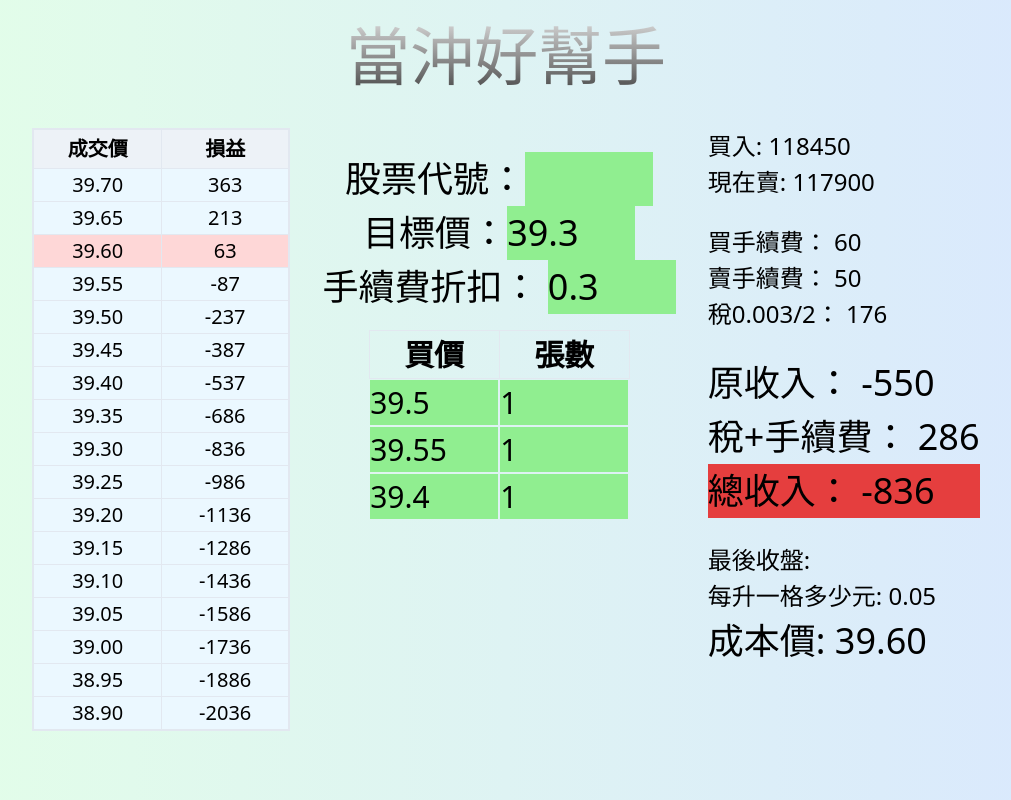
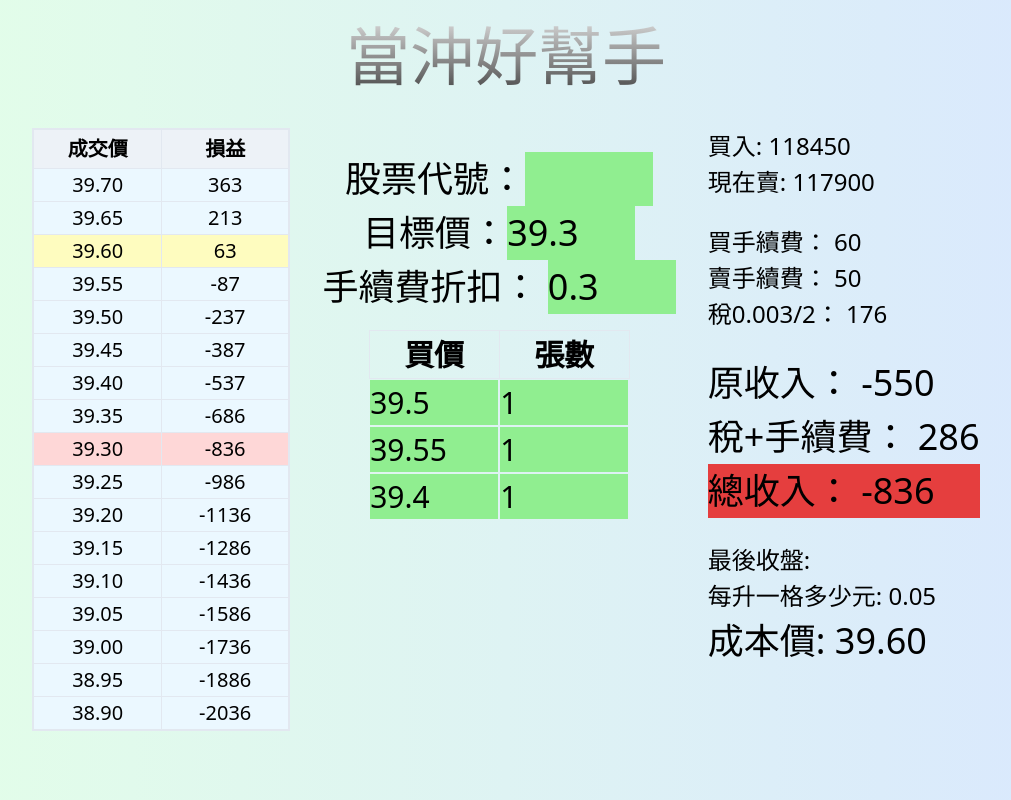
Before and after one commit to mlclmtan/vue-taiwan-day-trade-tool, a Vue app: page / in a window 1280 px wide. Shown: the top 800 px of the page, without its empty margins (134-1145 px from the left). Built offline with nearby package versions, Linux system fonts and the light colour scheme.

Commit message:
add colour average and target price in range

```diff
--- a/src/App.vue
+++ b/src/App.vue
@@ -12,7 +12,8 @@
           <tr
             v-for="p in pRange"
             :key="p.id"
-            :class="p.price == avg ? 'bg-red-200' : 'bg-blue-100'"
+            :class="p.price == avg ? 'bg-yellow-200'
+            : p.price == targetp ? 'bg-red-200' : 'bg-blue-100'"
           >
             <td>{{ totalPaid === 0 ? '-' : p.price }}</td>
             <td>{{ totalPaid === 0 ? '-' : Math.round(p.nett) }}</td>
@@ -74,7 +75,7 @@
 
 <script>
 export default {
-  name: 'main',
+  name: 'homepage',
   data() {
     return {
       stockno: '',
```
